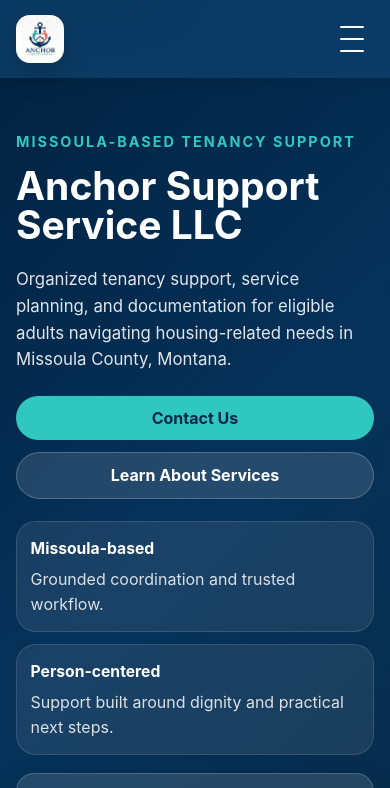
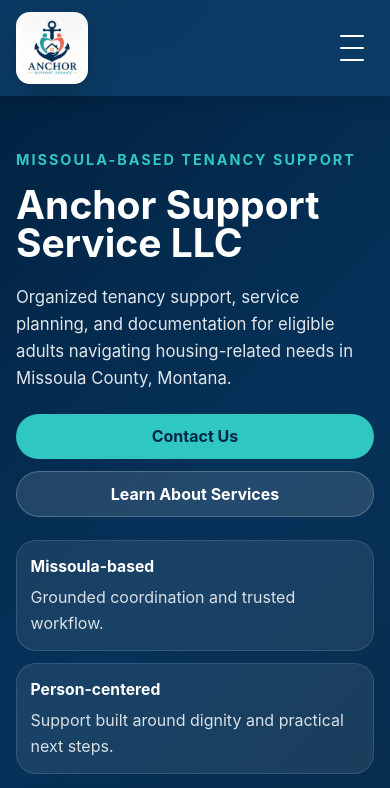
Before and after one commit to anchorsupport/anchorsupportservicellc, a plain HTML site: page index.html in a window 390 px wide. Shown: the top 788 px of the page. Drawn offline with Linux system fonts and the light colour scheme.

Commit message:
Increase desktop logo size

```diff
--- a/styles.css
+++ b/styles.css
@@ -121,7 +121,7 @@
   align-items: center;
   justify-content: space-between;
   gap: 1rem;
-  padding: 0.8rem 0;
+  padding: 0.75rem 0;
 }
 
 .brand {
@@ -133,9 +133,9 @@
 }
 
 .site-logo {
-  height: 90px;
+  height: clamp(92px, 8vw, 118px);
   width: auto;
-  max-width: 270px;
+  max-width: 340px;
   object-fit: contain;
   display: block;
   background: #ffffff;
@@ -153,7 +153,7 @@
 
 .site-header,
 .nav-inner {
-  min-height: 104px;
+  min-height: auto;
 }
 
 .nav-inner {
@@ -180,8 +180,8 @@
 
 @media (max-width: 768px) {
   .site-logo {
-    height: 54px;
-    max-width: 170px;
+    height: 72px;
+    max-width: 210px;
     padding: 5px;
   }
 
@@ -190,9 +190,12 @@
   }
 
   .site-header,
-  .nav-inner,
+  .nav-inner {
+    min-height: 84px;
+  }
+
   .site-nav {
-    min-height: 70px;
+    min-height: auto;
   }
 
   .brand-text strong {
@@ -315,7 +318,7 @@
 .site-nav {
   display: flex;
   align-items: center;
-  gap: 1.1rem;
+  gap: 0.9rem;
 }
 
 .site-nav a {
@@ -1831,11 +1834,6 @@
     width: min(1080px, calc(100% - 32px));
   }
 
-  .site-logo {
-    height: 48px;
-    max-width: 152px;
-  }
-
   .site-nav {
     border-radius: 16px;
     padding: 0.75rem 0.9rem 0.9rem;
```
